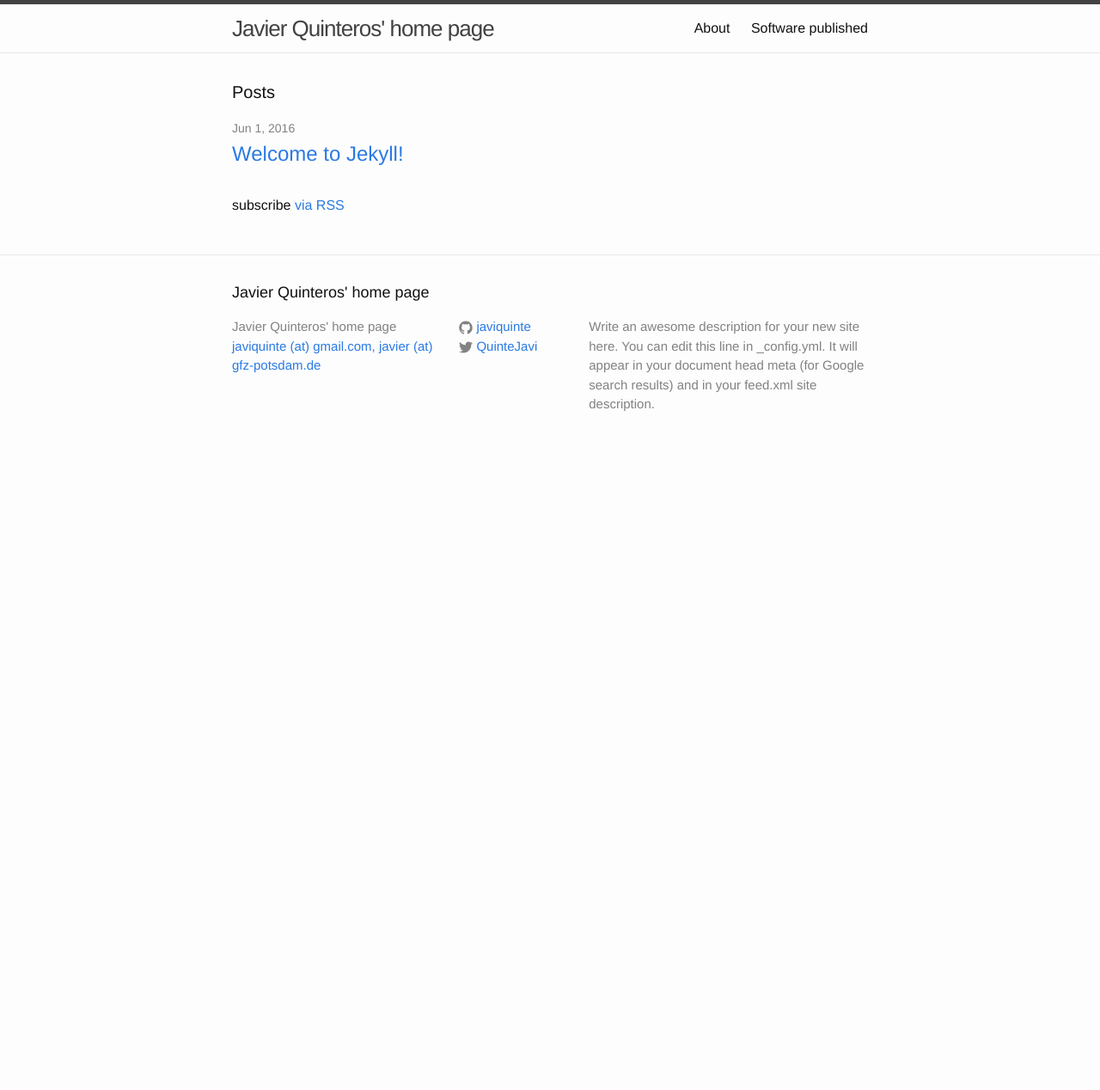
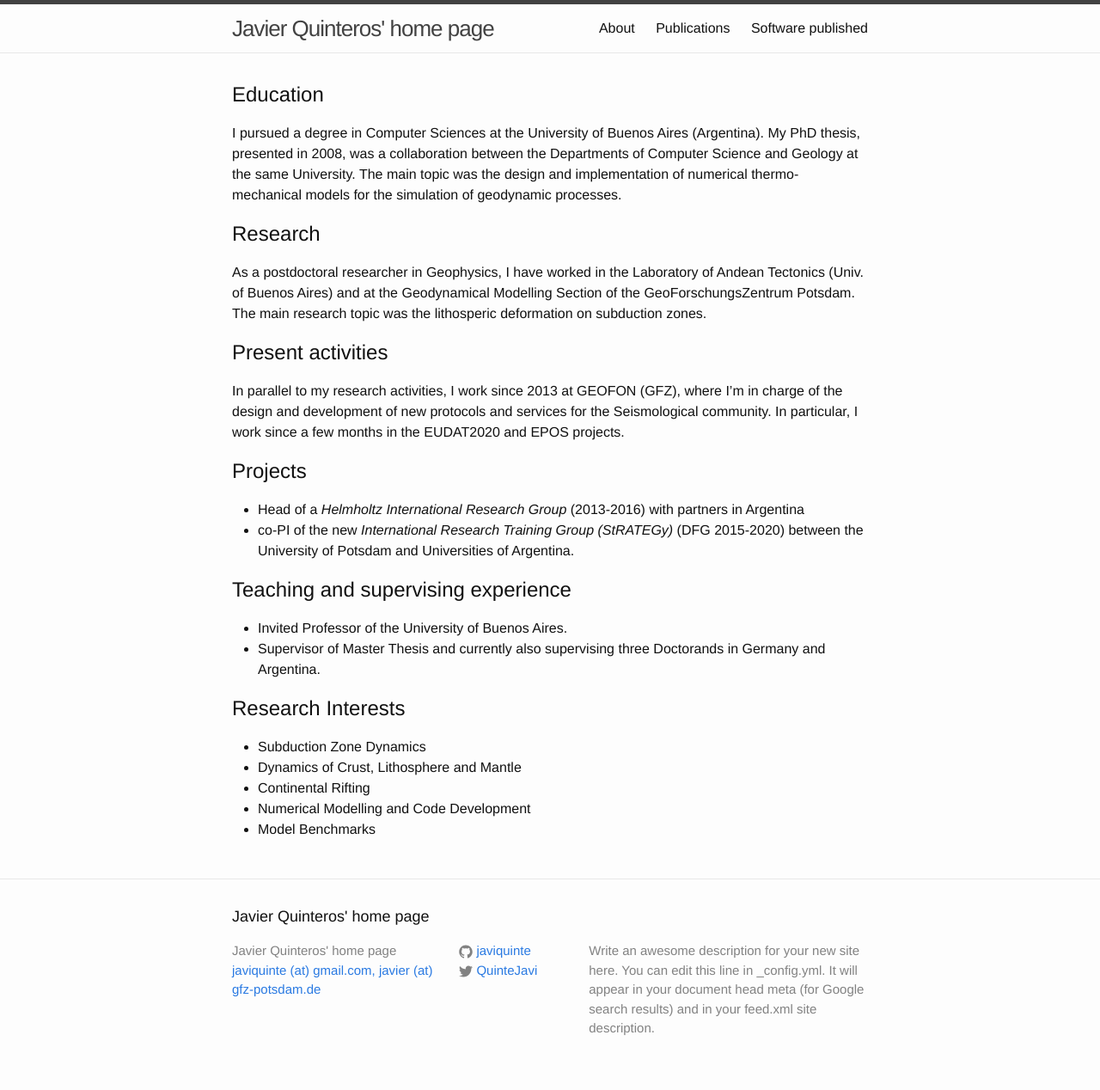
Before and after one commit to javiquinte/javiquinte.github.io, a Jekyll site: the page built from index.md, in a window 1280 px wide. Shown: the whole page at 86% size. Built offline with Jekyll 4.4.1, drawn with Linux system fonts in a browser that asks for light colours; before the commit the page ends 900 px from its top, so only the background shows below that.

Commit message:
Include publications, parts of CV and change the index page.

```diff
--- a/index.html
+++ /dev/null
@@ -1,23 +0,0 @@
----
-layout: default
----
-
-<div class="home">
-
-  <h1 class="page-heading">Posts</h1>
-
-  <ul class="post-list">
-    {% for post in site.posts %}
-      <li>
-        <span class="post-meta">{{ post.date | date: "%b %-d, %Y" }}</span>
-
-        <h2>
-          <a class="post-link" href="{{ post.url | prepend: site.baseurl }}">{{ post.title }}</a>
-        </h2>
-      </li>
-    {% endfor %}
-  </ul>
-
-  <p class="rss-subscribe">subscribe <a href="{{ "/feed.xml" | prepend: site.baseurl }}">via RSS</a></p>
-
-</div>
--- /dev/null
+++ b/index.md
@@ -0,0 +1,45 @@
+---
+layout: default
+---
+
+Education
+---------
+I pursued a degree in Computer Sciences at
+the University of Buenos Aires (Argentina). My PhD thesis, presented in 2008,
+was a collaboration between the Departments of Computer Science and Geology at the
+same University. The main topic was the design and implementation of numerical
+thermo-mechanical models for the simulation of geodynamic processes.
+
+Research
+--------
+As a postdoctoral researcher in Geophysics, I have worked in the Laboratory
+of Andean Tectonics (Univ. of Buenos Aires) and at the Geodynamical
+Modelling Section of the GeoForschungsZentrum Potsdam. The main research
+topic was the lithosperic deformation on subduction zones.
+
+Present activities
+------------------
+In parallel to my research activities, I work since 2013 at GEOFON (GFZ),
+where I'm in charge of the design and development of new protocols and
+services for the Seismological community. In particular, I work since a few
+months in the EUDAT2020 and EPOS projects.
+
+Projects
+--------
+* Head of a *Helmholtz International Research Group* (2013-2016) with partners in
+Argentina
+* co-PI of the new *International Research Training Group (StRATEGy)* (DFG 2015-2020) between the University of
+Potsdam and Universities of Argentina.
+
+Teaching and supervising experience
+-----------------------------------
+* Invited Professor of the University of Buenos Aires.
+* Supervisor of Master Thesis and currently also supervising three Doctorands in Germany and Argentina.
+
+Research Interests
+------------------
+* Subduction Zone Dynamics
+* Dynamics of Crust, Lithosphere and Mantle
+* Continental Rifting
+* Numerical Modelling and Code Development
+* Model Benchmarks
```
Also changed, not shown: publications.md (added, +58 -0 lines), software.md (+2 -2 lines).
